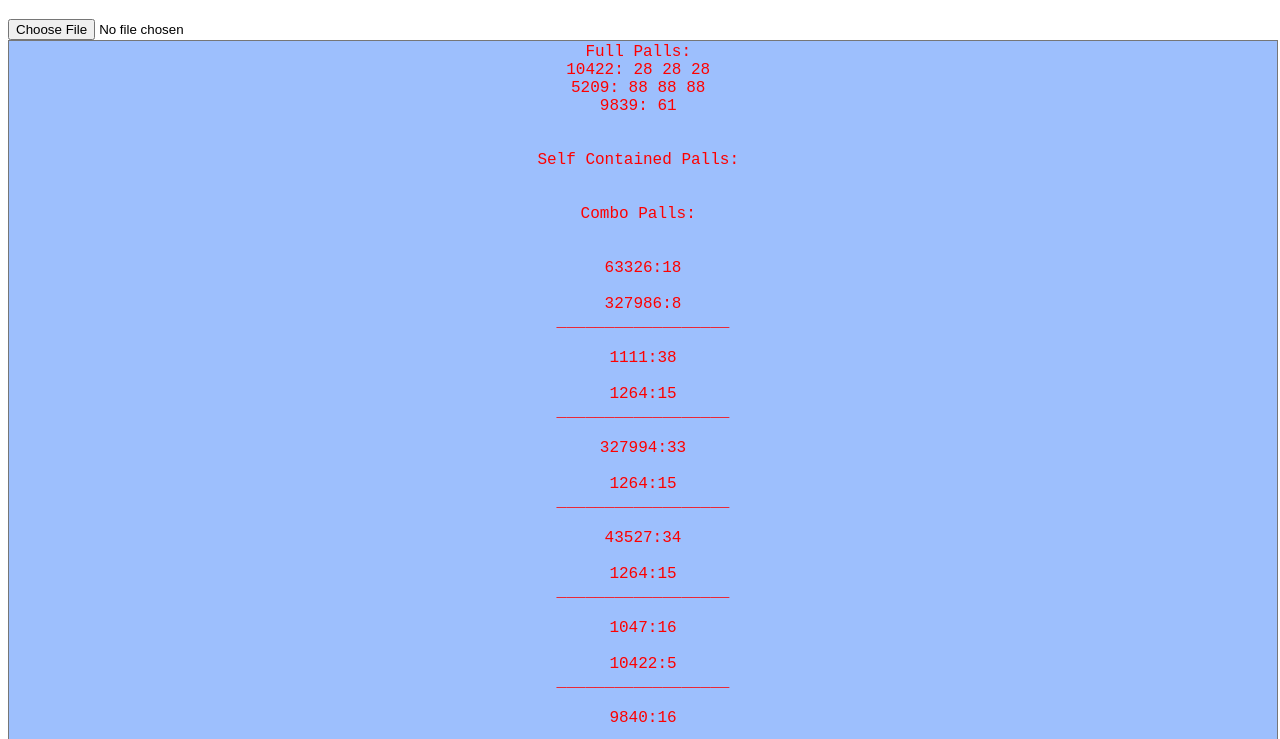
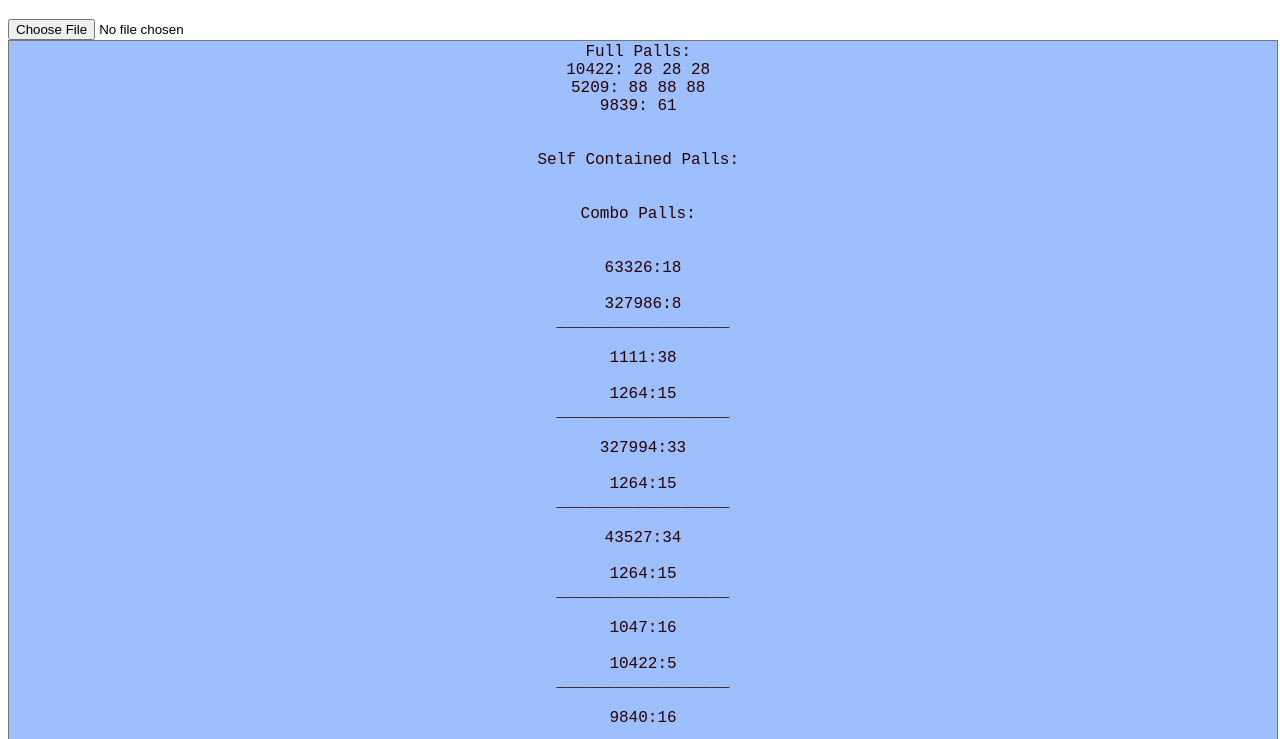
Before and after one commit to Quazar01/Palletize-JS, a plain HTML site: page index.html in a window 1280 px wide. Shown: the part 61-800 px from the top of the page. Drawn offline with Linux system fonts and the light colour scheme.

Commit message:
Changed display color.

```diff
--- a/index.html
+++ b/index.html
@@ -13,7 +13,7 @@
         }
 
         #output {
-            color: rgb(254, 0, 0);
+            color: rgb(40, 1, 1);
             text-align: center;
         }
     </style>
```
